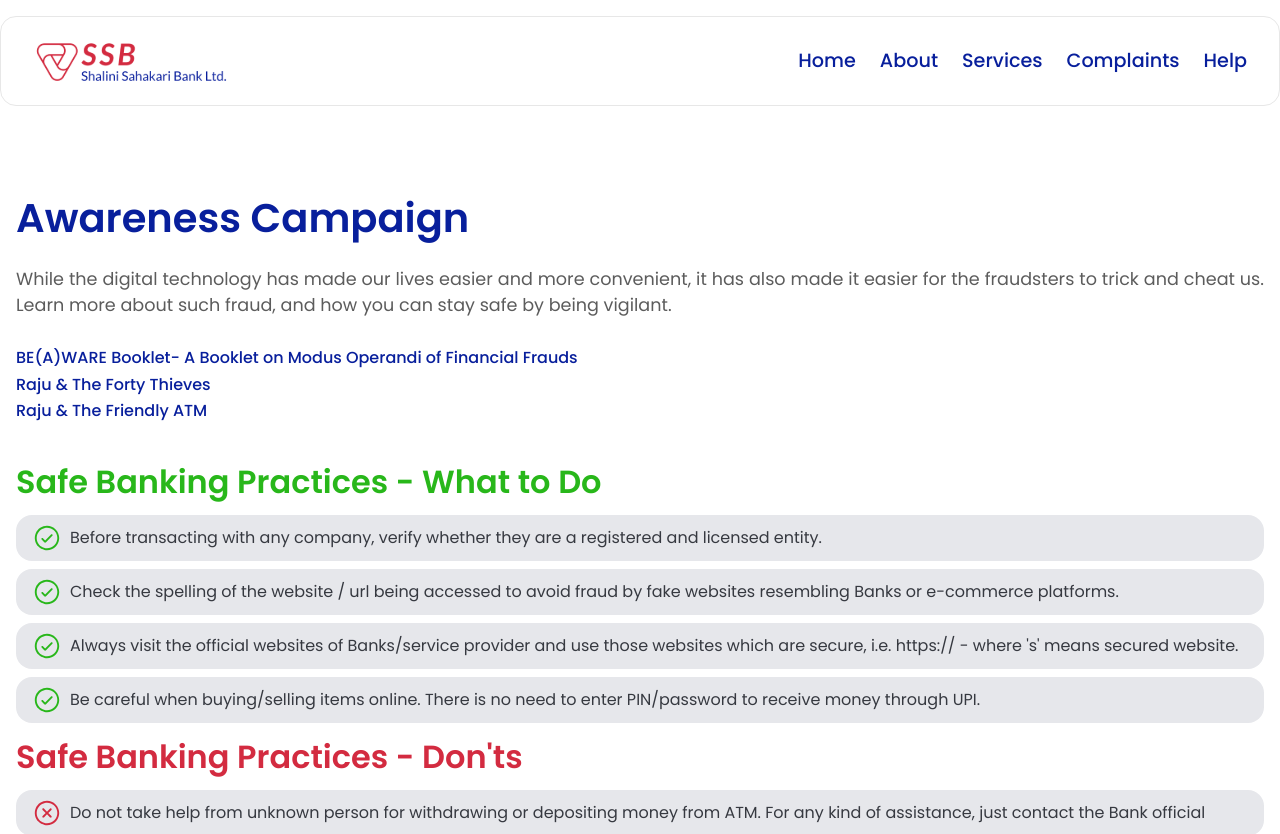
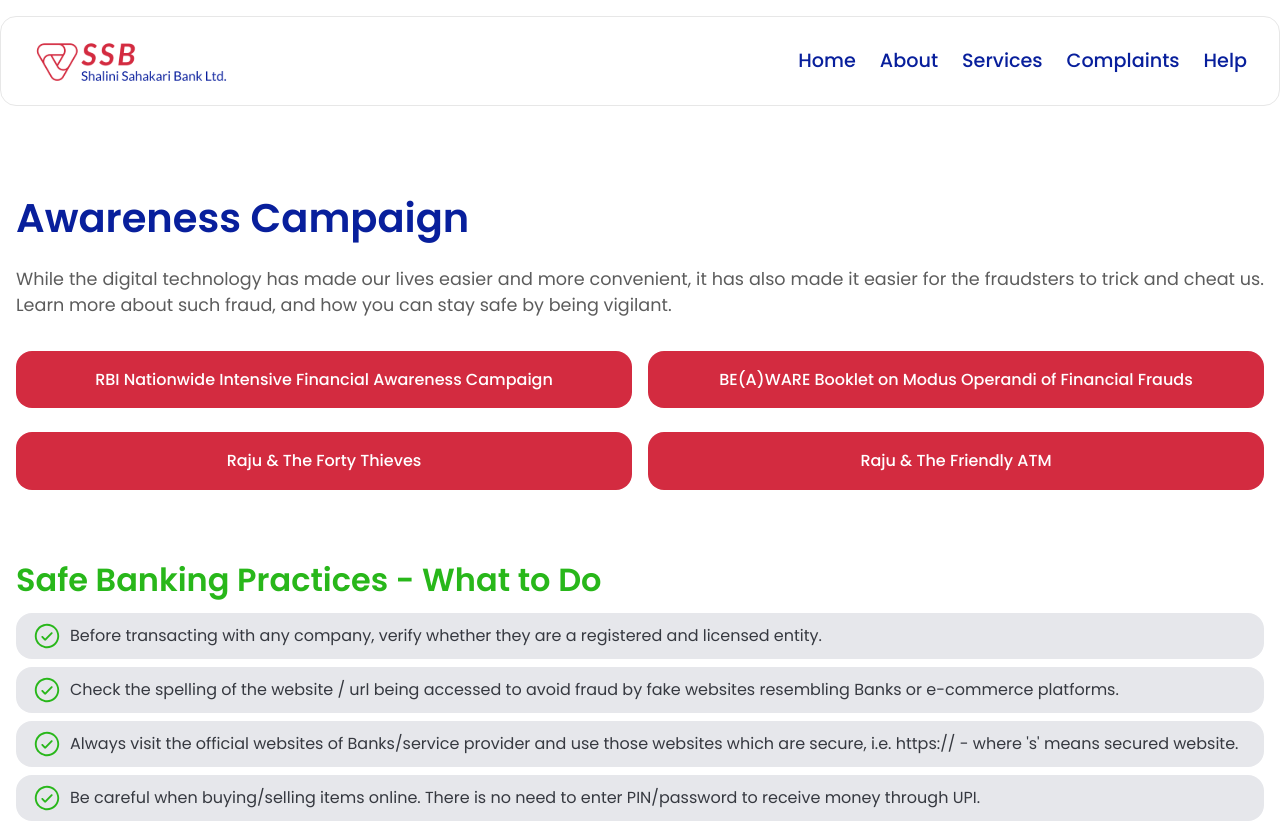
Before and after one commit to boldElixer/shalini-bank, a Next.js app: page /awareness-campaign in a window 1280 px wide. Shown: the top 834 px of the page. Built offline with nearby package versions, Linux system fonts and the light colour scheme.

Commit message:
awareness pdf added

```diff
--- a/src/app/awareness-campaign/awareness.module.css
+++ b/src/app/awareness-campaign/awareness.module.css
@@ -24,12 +24,30 @@
   text-align: justify;
 }
 
+.notice {
+  display: grid;
+  grid-template-columns: 1fr 1fr;
+  column-gap: var(--spacing-sm);
+  border-radius: var(--radius-card);
+  align-items: center;
+  margin: var(--spacing-xs) 0 var(--spacing-lg) 0;
+}
+
 .linkButton {
-  display: inline-block;
-  color: var(--color-primary-blue);
-  text-decoration: none;
+  margin-top: var(--spacing-smm);
+  margin-left: auto;
+  margin-right: auto;
+  background: var(--color-primary-red);
+  width: 100%;
+  color: white;
+  padding: var(--spacing-sm) var(--spacing-md);
+  border: none;
+  border-radius: var(--radius-card);
+  font-family: var(--font-family);
   font-size: 1rem;
   font-weight: var(--medium);
+  cursor: pointer;
+  text-align: center;
 }
 
 .linkButton:hover {
--- a/src/app/awareness-campaign/page.jsx
+++ b/src/app/awareness-campaign/page.jsx
@@ -22,16 +22,20 @@ export default function AwarenessCampaignPage() {
                 <p>
                     While the digital technology has made our lives easier and more convenient, it has also made it easier for the fraudsters to trick and cheat us. Learn more about such fraud, and how you can stay safe by being vigilant.
                 </p>
-                <br/>
-                <p><Link href="https://rbidocs.rbi.org.in/rdocs/content/pdfs/BEAWARE07032022.pdf" target="_blank" rel="noopener noreferrer" className={styles.linkButton}>
-                    BE(A)WARE Booklet- A Booklet on Modus Operandi of Financial Frauds
-                </Link></p>
-                <p><Link href="https://www.rbi.org.in/commonman/english/Scripts/BasicBankingNew.aspx" target="_blank" rel="noopener noreferrer" className={styles.linkButton}>
-                    Raju & The Forty Thieves
-                </Link></p>
-                <p><Link href="https://www.rbi.org.in/financialeducation/RajuandATM.aspx" target="_blank" rel="noopener noreferrer" className={styles.linkButton}>
-                    Raju & The Friendly ATM
-                </Link></p>
+                <section className={styles.notice}>
+                    <Link href="/awareness-campaign.pdf" target="_blank" rel="noopener noreferrer" className={styles.linkButton}>
+                        RBI Nationwide Intensive Financial Awareness Campaign
+                    </Link>
+                    <Link href="https://rbidocs.rbi.org.in/rdocs/content/pdfs/BEAWARE07032022.pdf" target="_blank" rel="noopener noreferrer" className={styles.linkButton}>
+                        BE(A)WARE Booklet on Modus Operandi of Financial Frauds
+                    </Link>
+                    <Link href="https://www.rbi.org.in/commonman/english/Scripts/BasicBankingNew.aspx" target="_blank" rel="noopener noreferrer" className={styles.linkButton}>
+                        Raju & The Forty Thieves
+                    </Link>
+                    <Link href="https://www.rbi.org.in/financialeducation/RajuandATM.aspx" target="_blank" rel="noopener noreferrer" className={styles.linkButton}>
+                        Raju & The Friendly ATM
+                    </Link>
+                </section>
                 <section className={styles.do_donts}>
                     <h2 style={{color: '#28B71A'}}>Safe Banking Practices - What to Do</h2>
                     <ul>
```
Also changed, not shown: 1 other file (tests, documents, lock files or other folders).
